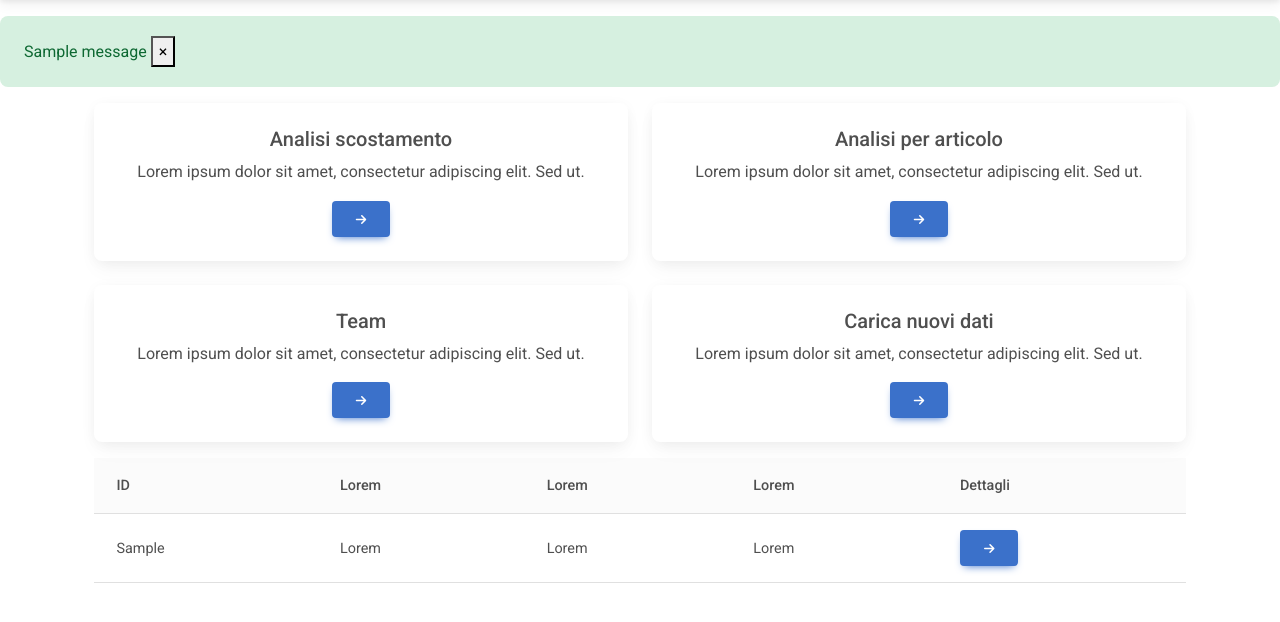
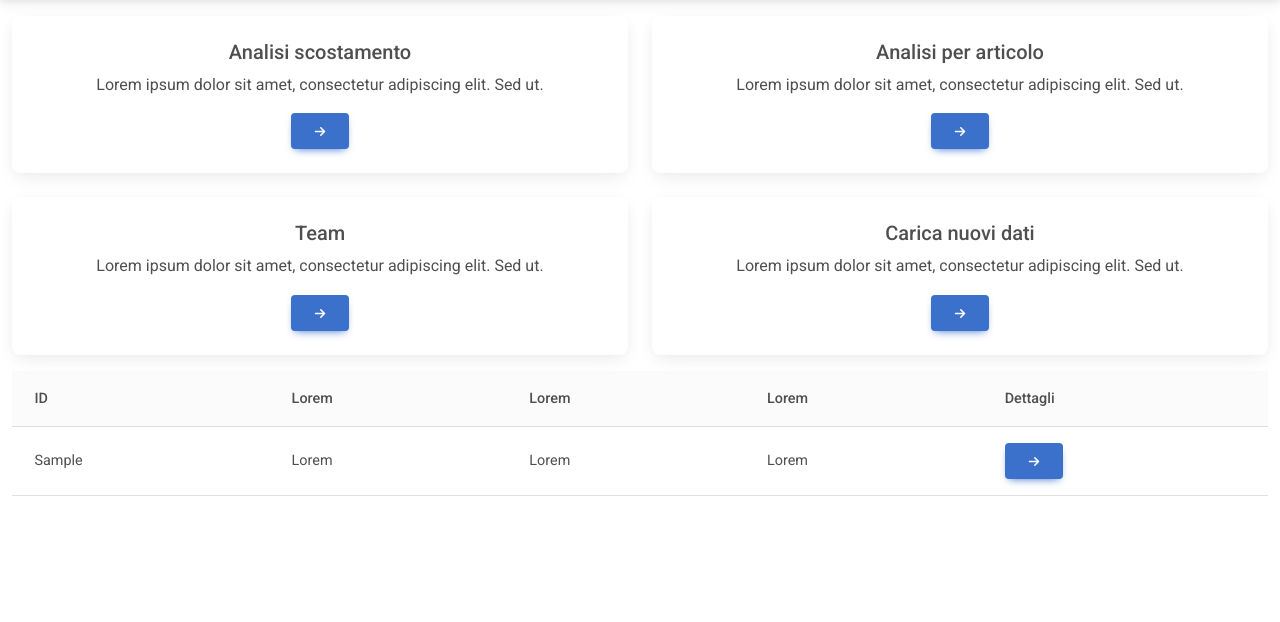
Before and after one commit to andrearoota/sistemiDiControlloDiGestione, a Flask app: page / in a window 1280 px wide. Shown: the part 59-681 px from the top of the page. Run offline with Flask 3, Linux system fonts and the light colour scheme; tables that the repository leaves empty hold one stand-in row (values such as "Sample post"); one stand-in notice (Sample message) is shown; parts of the project's set-up code (start-up, migrations or seed data) failed here and were passed over.

Commit message:
Improve app layout

```diff
--- a/website/templates/base.html
+++ b/website/templates/base.html
@@ -1,9 +1,9 @@
 <!DOCTYPE html>
-<html>
+<html lang="it-IT">
 
 <head>
-    <meta charset="utf-8" />
-    <meta name="viewport" content="width-device-width, initial-scale = 1" />
+    <meta charset="utf-8">
+    <meta name="viewport" content="width=device-width, initial-scale=1">
     <!-- Font Awesome -->
     <link href="https://cdnjs.cloudflare.com/ajax/libs/font-awesome/6.0.0/css/all.min.css" rel="stylesheet" />
     <!-- Google Fonts -->
@@ -11,8 +11,8 @@
     <!-- MDB -->
     <link href="https://cdnjs.cloudflare.com/ajax/libs/mdb-ui-kit/6.0.0/mdb.min.css" rel="stylesheet" />
 
-    <!---- Blocco che cambierà dinamicamente --->
-    <title> {% block title %} Home {% endblock %} </title>
+    <!-- Blocco che cambierà dinamicamente -->
+    <title>{% block title %} Home {% endblock %}</title>
 </head>
 
 <body>
@@ -43,33 +43,8 @@
         </div>
     </nav>
 
-    {% with messages = get_flashed_messages(with_categories=true) %}
-    {% if messages %}
-    {% for category, message in messages %}
-    {% if category == 'error' %}
-    <div class="alert alert-danger alert-dismissable fade show" role="alert">
-        {{ message }}
-        <button type="button" class="close" data-dismiss="alert">
-            <!--- span, inserisco icona.... &times; sarebbe la x per chiudere una finestra --->
-            <span aria-hidden="true">&times;</span>
-        </button>
-    </div>
-    {% else %}
-    <div class="alert alert-success alert-dismissable fade show" role="alert">
-        {{ message }}
-        <button type="button" class="close" data-dismiss="alert">
-            <!--- span, inserisco icona.... &times; sarebbe la x per chiudere una finestra --->
-            <span aria-hidden="true">&times;</span>
-        </button>
-    </div>
-    {% endif %}
-    {% endfor %}
-    {% endif %}
-    {% endwith %}
-    <div class="container">
-        {% block content %}
-        {% endblock %}
-    </div>
+    {% block content %}
+    {% endblock %}
 
     <!-- MDB -->
     <script type="text/javascript" src="https://cdnjs.cloudflare.com/ajax/libs/mdb-ui-kit/6.0.0/mdb.min.js"></script>
```
